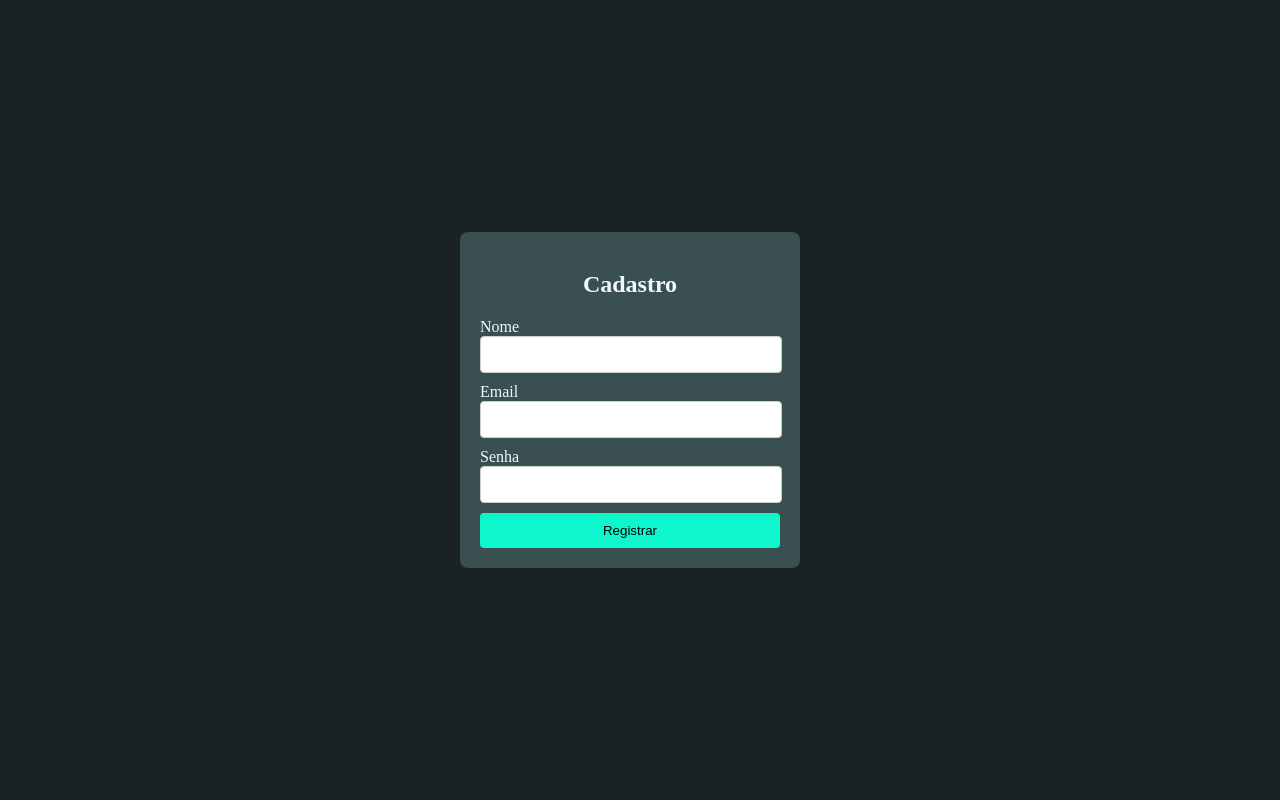
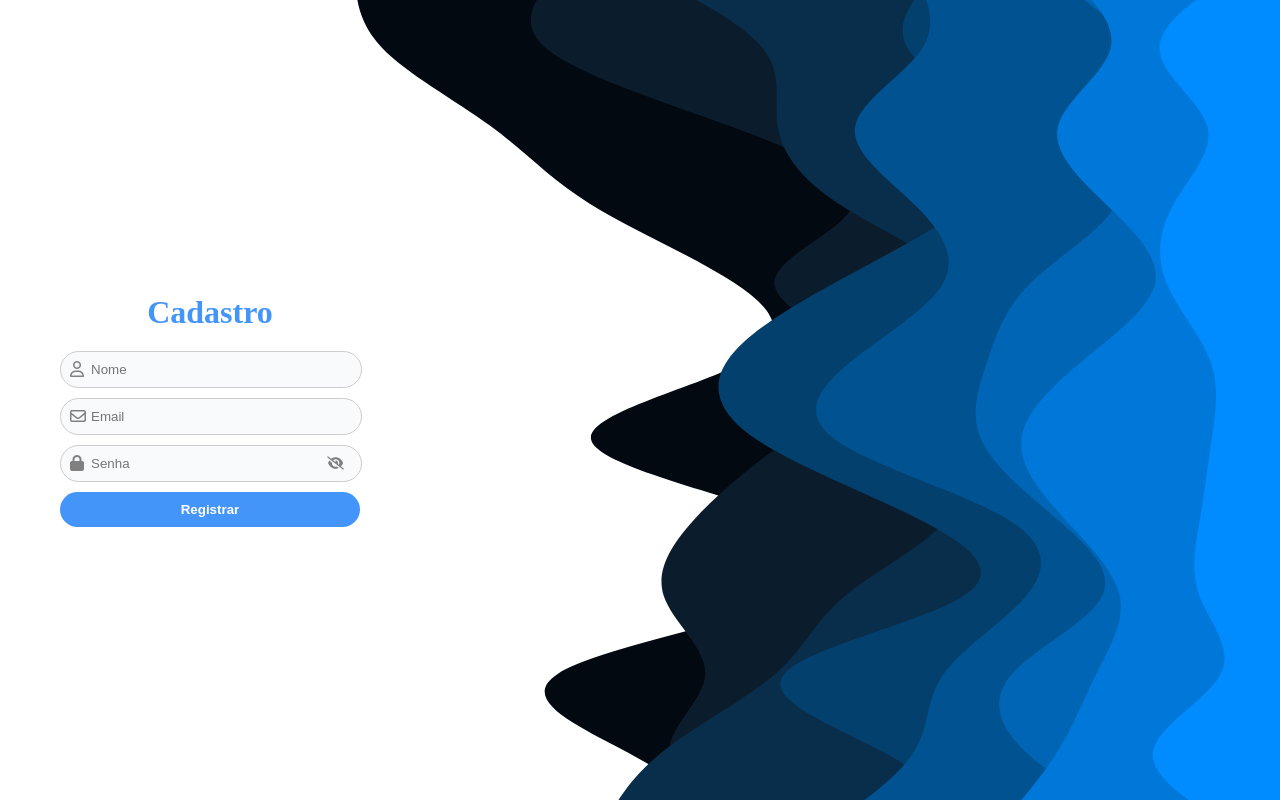
Before and after one commit to felstylex/Angular-RhControl, an Angular app: page /register in a window 1280 px wide. Shown: the top 808 px of the page. Built offline with nearby package versions, Linux system fonts and the light colour scheme.

Commit message:
Css da pagina de cadastro atualizado

```diff
--- a/src/app/login/login.component.less
+++ b/src/app/login/login.component.less
@@ -7,7 +7,7 @@
 .login-container {
   margin: -8px;
   display: flex;
-  justify-content: start;
+  justify-content: flex-start;
   align-items: center;
   margin-left: 10vh;
   height: 100vh;
--- a/src/app/register/register.component.html
+++ b/src/app/register/register.component.html
@@ -1,18 +1,21 @@
+<div class="body">
   <div class="registration-container">
     <form class="registration-form" (ngSubmit)="register()">
-    <h2>Cadastro</h2>
-    <div>
-      <label for="name">Nome</label>
-      <input type="text" id="name" name="name" [(ngModel)]="user.name">
+      <h1>Cadastro</h1>
+      <div class="name">
+        <i class="fa-regular fa-user"></i>
+        <input type="text" placeholder="Nome" id="name" name="name" [(ngModel)]="user.name">
       </div>
-    <div>
-      <label for="email">Email</label>
-      <input type="email" id="email" name="email" [(ngModel)]="user.email" required>
+      <div class="email">
+        <i class="fa-regular fa-envelope"></i>
+        <input type="email" placeholder="Email" id="email" name="email" [(ngModel)]="user.email" required>
       </div>
-    <div>
-      <label for="password">Senha</label>
-      <input type="password" id="password" name="password" [(ngModel)]="user.password" required>
+      <div class="password">
+        <i class="fa-solid fa-lock"></i>
+        <input type="{{showPassword ? 'text' : 'password'}}" placeholder="Senha" id="password" name="password" [(ngModel)]="user.password" required>
+        <button (click)="seePassword()" type="button"><i class="fa-solid fa-eye-slash"></i></button>
       </div>
-    <button type="submit">Registrar</button>
+      <button class="register" type="submit">Registrar</button>
     </form>
   </div>
+</div>
--- a/src/app/register/register.component.less
+++ b/src/app/register/register.component.less
@@ -1,47 +1,102 @@
+.body {
+  background-image: url("../../assets/images/layered-waves-haikei.svg");
+  background-size: cover;
+  background-position: center;
+  margin-top: -8px;
+}
+
 .registration-container {
-  margin: -8px;
-  background-color: #1B2223;
   display: flex;
-  justify-content: center;
+  justify-content: flex-start;
   align-items: center;
   height: 100vh;
+  margin-left: 10vh;
+
+  @media screen and (max-width: 500px) {
+    justify-content: center;
+    align-items: center;
+    margin-left: 0px;
+  }
+
 }
 
 .registration-form {
   width: 300px;
   padding: 20px;
-  background-color: #3A4F50;
   border-radius: 8px;
 
-  h2 {
+  h1 {
     text-align: center;
     margin-bottom: 20px;
-    color: aliceblue;
+    color: #4495FA;
   }
 
-  label {
-    color: aliceblue;
+  .name {
+    position: relative;
+    .fa-user {
+      position: absolute;
+      top: 10px;
+      left: 10px;
+      color: gray;
+    }
+  }
+
+  .email {
+    position: relative;
+    .fa-envelope {
+      position: absolute;
+      top: 10px;
+      left: 10px;
+      color: gray;
+    }
+  }
+
+  .password {
+    position: relative;
+    .fa-lock {
+      position: absolute;
+      top: 10px;
+      left: 10px;
+      color: gray;
+    }
+
+    button {
+      position: absolute;
+      top: 10px;
+      right: 10px;
+      color: gray;
+      background: none;
+      border: none;
+      cursor: pointer;
+    }
   }
 
   input {
-    width: calc(100% - 20px);
+    width: calc(100% - 40px);
     padding: 10px;
+    padding-left: 30px;
     margin-bottom: 10px;
+    background-color: #F9FAFB;
     border: 1px solid #ccc;
-    border-radius: 4px;
+    border-radius: 20px;
+
+    &:focus {
+      outline-color: #4495FA;
+    }
   }
 
-  button {
+  .register {
     width: 100%;
     padding: 10px;
-    background-color: #0EF6CC;
-    color: black;
+    background-color: #4495FA;
+    color: white;
     border: none;
-    border-radius: 4px;
+    font-weight: bold;
+    border-radius: 20px;
     cursor: pointer;
 
     &:hover {
-      background-color: #10b899;
+      background-color: #3474c2;
     }
   }
 }
--- a/src/app/register/register.component.ts
+++ b/src/app/register/register.component.ts
@@ -14,6 +14,8 @@ export class RegisterComponent {
     email: '',
     password: ''
   }
+
+  showPassword = false;
 
   constructor(
     private userService: UserService,
@@ -42,4 +44,8 @@ export class RegisterComponent {
     );
   }
 
+  seePassword() {
+    this.showPassword = !this.showPassword;
+  }
+
 }
```
Lines whose indentation alone changed are shown as unchanged.
